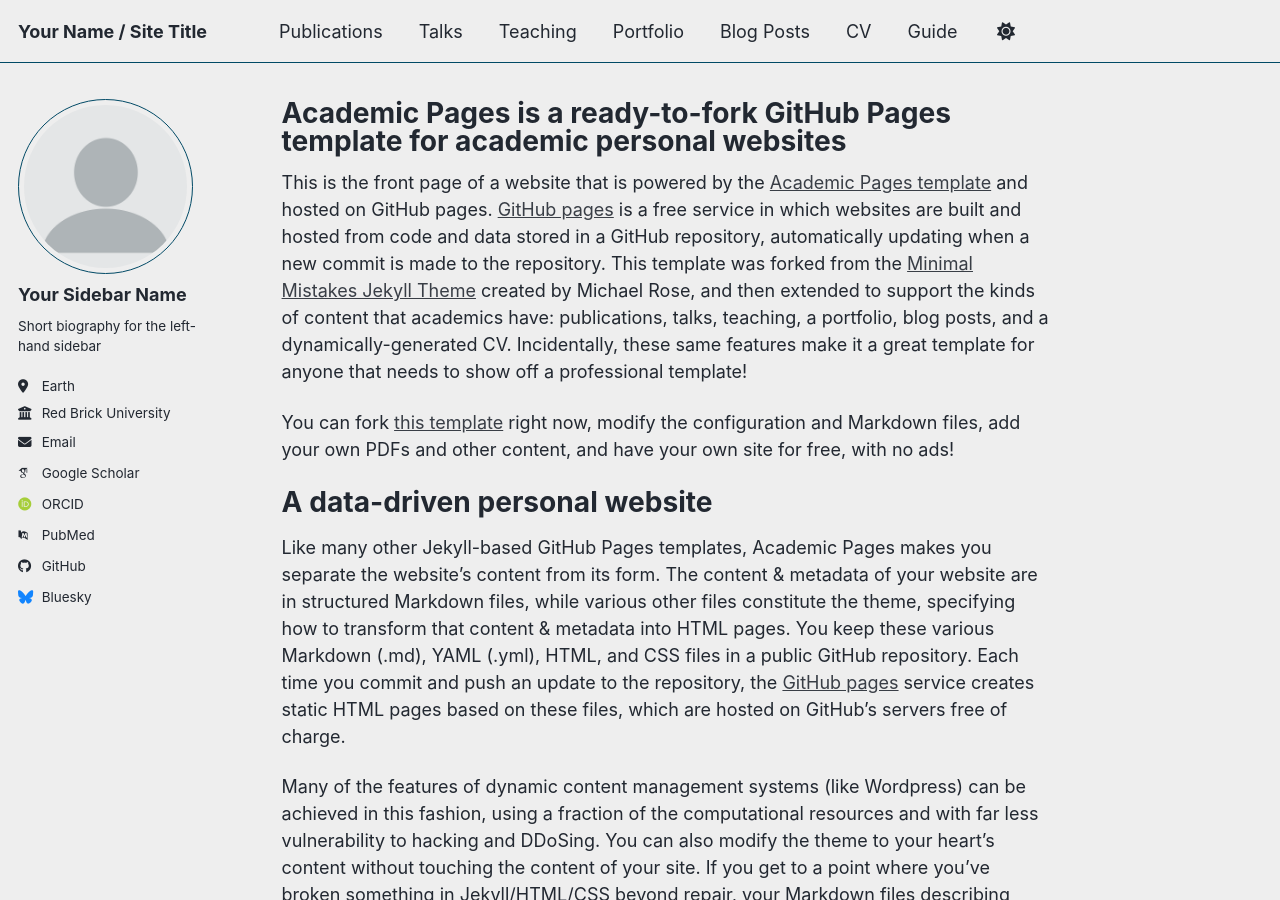
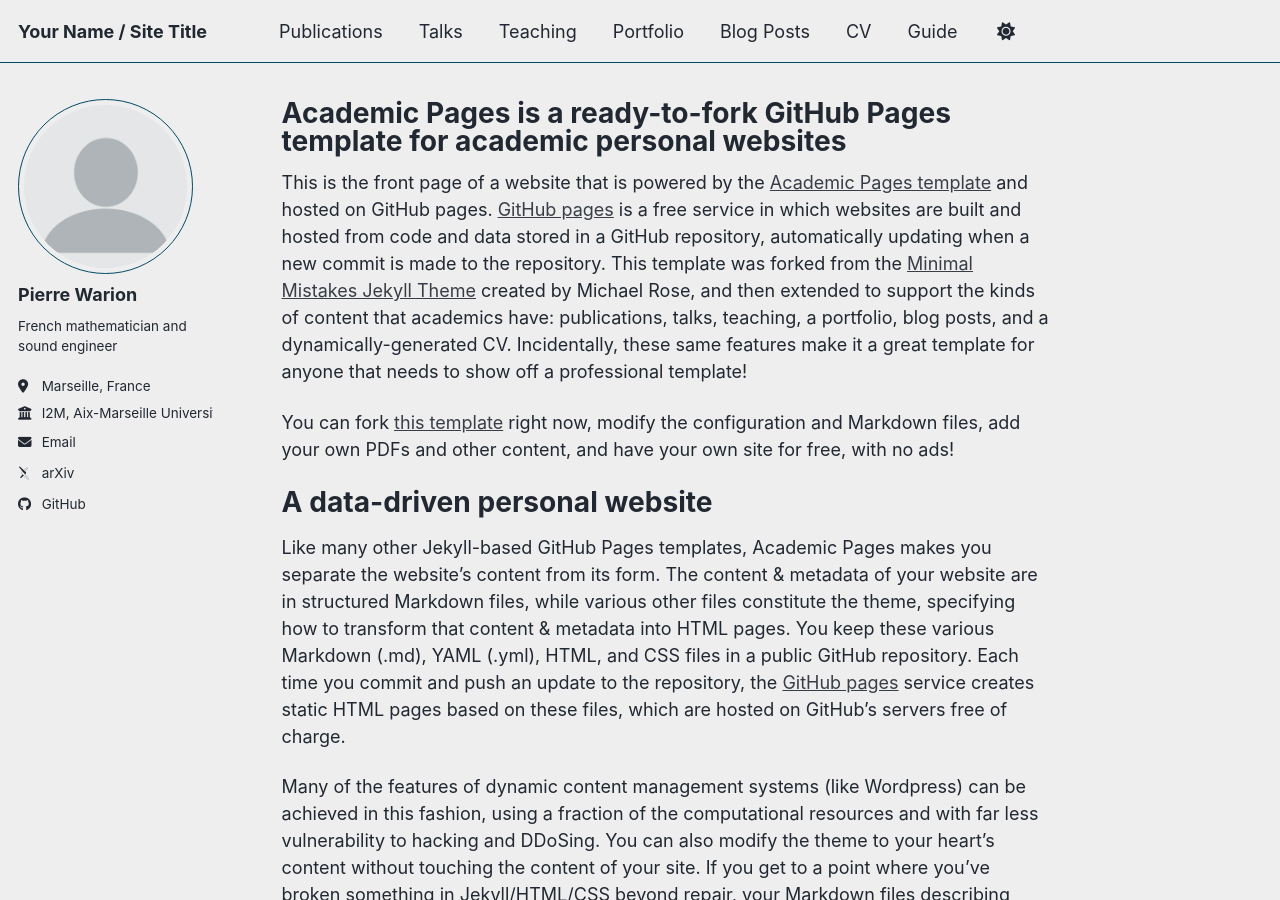
Before and after one commit to pierre-war/pierre-warion.github.io, a Jekyll site: the page built from _pages/about.md, in a window 1280 px wide and 900 px high. Built offline with Jekyll 4.4.1, drawn with Linux system fonts in a browser that asks for light colours; some web fonts are replaced; a script bundle is joined from its source files by our own code; library files that are not in the unit come from our copies.

Commit message:
premier changement

```diff
--- a/_config.yml
+++ b/_config.yml
@@ -24,40 +24,41 @@
 author:
   # Biographic information
   avatar           : "profile.png"
-  name             : "Your Sidebar Name"
+  name             : "Pierre Warion"
   pronouns         : # example: "she/her"
-  bio              : "Short biography for the left-hand sidebar"
-  location         : "Earth"
-  employer         : "Red Brick University"
+  bio              : "French mathematician and sound engineer"
+  location         : "Marseille, France"
+  employer         : "I2M, Aix-Marseille Universite"
   uri              : # URL
-  email            : "none@example.org"
+  email            : "pierre.warion@univ-amu.fr"
 
   # Academic websites
   academia         : # URL
-  arxiv            : # URL - Update with the correct link to your profile
-  googlescholar    : "https://scholar.google.com/citations?user=PS_CX0AAAAAJ"
+  arxiv            : "https://arxiv.org/search/math?searchtype=author&query=Warion,+P"
+  googlescholar    : #
   inspire-hep      : # URL
   impactstory      : # URL
-  orcid            : "https://orcid.org/yourorcidurl"
+  orcid            : #
   semantic         : # URL
   ssrn             : # URL
-  pubmed           : "https://www.ncbi.nlm.nih.gov/pubmed/?term=john+snow"
+  pubmed           : #
   researchgate     : # URL
   scopus           : # URL
   zotero           : # URL
+  HAL              : "https://inria.hal.science/search/index/q/*/authFullName_s/Pierre+Warion"
 
 
   # Repositories and software development
   bitbucket        : # Username - Update with your username on the site
   codepen          : # Username
   dribbble         : # Username
-  github           : "academicpages"
+  github           : "pierre-war"
   kaggle           : # Username
   stackoverflow    : # User number or user number and name (i.e., use "1" or "1/jeff-atwood")
 
   # Social media
   artstation       : # Username
-  bluesky          : "bsky.app" # Replace this with you Bluesky username
+  bluesky          : # Replace this with you Bluesky username
   facebook         : # Username
   flickr           : # Username
   foursquare       : # Username
```
